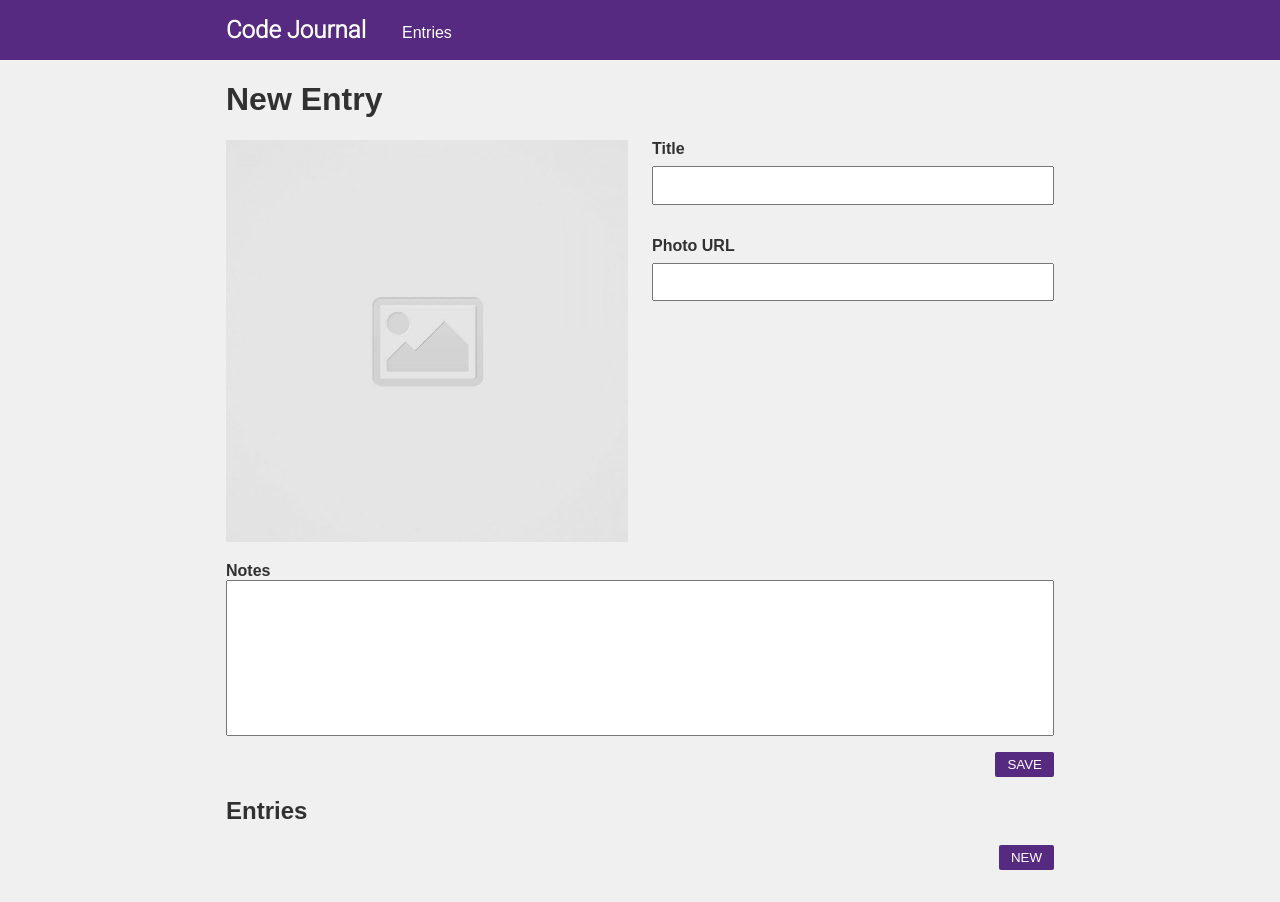
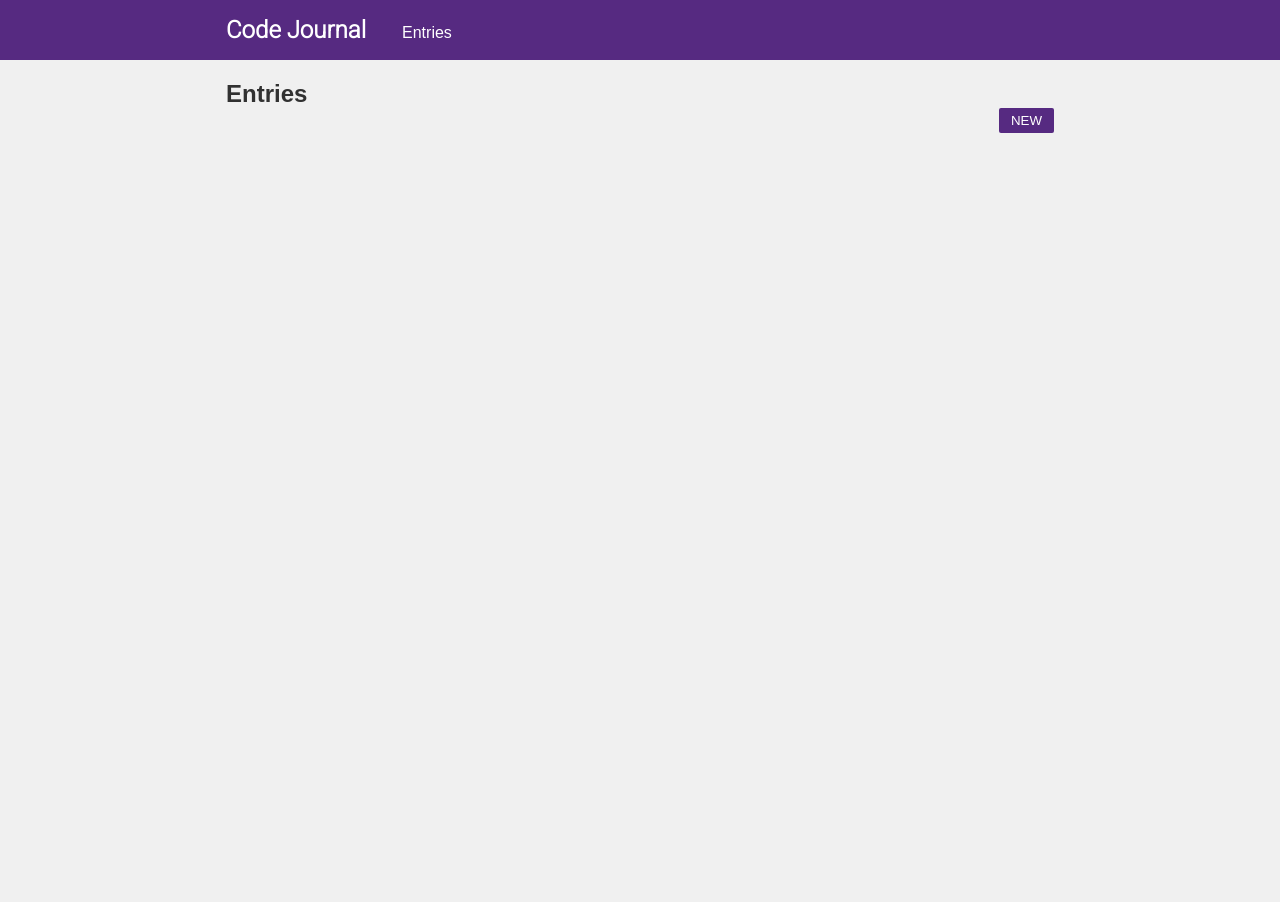
Before and after one commit to AddyAbid/code-journal, a website: page index.html in a window 1280 px wide. Both pictures are taken after a click on the link "Entries". After the commit the page ends 800 px from the top, so only its background shows below. Drawn offline with Linux system fonts and the light colour scheme.

Commit message:
Add an anchor to the entries view that shows the entry form.

```diff
--- a/css/styles.css
+++ b/css/styles.css
@@ -26,6 +26,10 @@
 
 .mt-none {
   margin-top: 0;
+}
+
+.mb-none {
+  margin-bottom: 0;
 }
 
 .pb {
--- a/index.html
+++ b/index.html
@@ -23,14 +23,14 @@
       <div class="row">
         <div class="column-full ">
           <h2 class="font-family f-white inline">Code Journal</h2>
-         <a href="#">Entries</a>
+         <a href="#" class="button" data-view="entries">Entries</a>
         </div>
       </div>
     </div>
   </header>
   <main>
     <div class="entry-form-container container">
-      <div data-view="entry-form">
+      <div data-view="entry-form" class="view hidden">
         <div class="row">
           <div class="column-half ">
             <h1 class="f-gray">New Entry</h1>
@@ -75,12 +75,12 @@
           </div>
         </form>
       </div>
-      <div data-view="entries">
+      <div data-view="entries" class="view">
         <div class="row">
           <div class="column-full">
-            <h2 class="f-gray">Entries</h2>
+            <h2 class="f-gray mb-none">Entries</h2>
             <div class="text-right align">
-              <button class="save-btn-style">NEW</button>
+              <a href="#" class="button"><button data-view="entry-form" class="button save-btn-style inline new-btn">NEW</button></a>
             </div>
           </div>
         </div>
--- a/js/main.js
+++ b/js/main.js
@@ -91,3 +91,24 @@ for (var i = 0; i < data.entries.length; i++) {
 function createDOM(event) {
   return $ul.appendChild(eachEntry);
 }
+
+var $view = document.querySelectorAll('.view');
+
+document.addEventListener('click', swapViews);
+
+function swapViews(event) {
+  if (!event.target.matches('.button')) {
+    return;
+  }
+  var viewClicked = event.target.getAttribute('data-view');
+
+  for (var i = 0; i < $view.length; i++) {
+    var view = $view[i].getAttribute('data-view');
+    if (viewClicked === view) {
+      $view[i].className = 'view';
+    } else {
+      $view[i].className = 'view hidden';
+    }
+  }
+
+}
```
